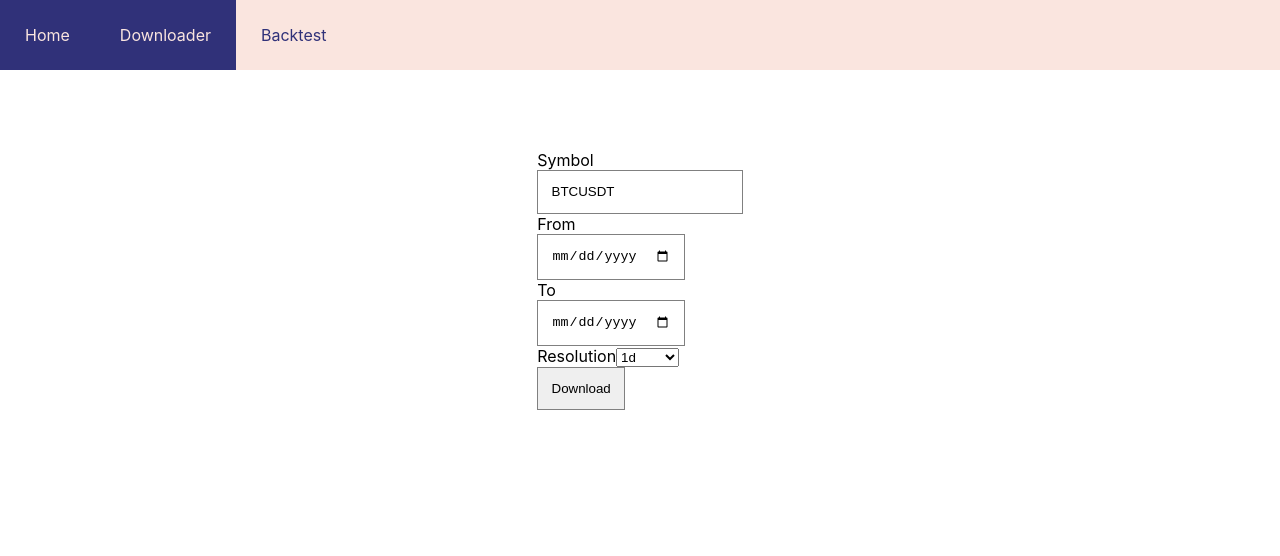
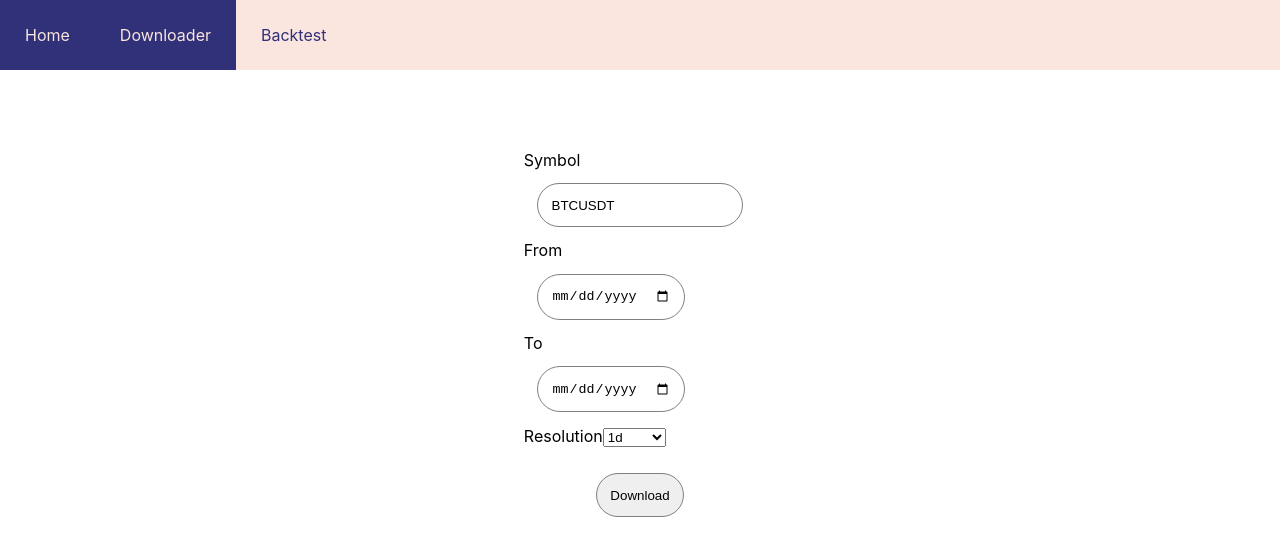
Before and after one commit to Hhanuska/crypto-trader, a Next.js app: page /downloader in a window 1280 px wide. Shown: the top 556 px of the page. Built offline with nearby package versions, Linux system fonts and the light colour scheme.

Commit message:
Update downloader.module.css

```diff
--- a/styles/downloader.module.css
+++ b/styles/downloader.module.css
@@ -8,6 +8,12 @@
     display: block;
     padding: 1em;
     border: thin gray solid;
+    border-radius: 2em;
+    margin: 1em;
+}
+
+.form input:last-of-type {
+    margin: 2em auto;
 }
 
 .progress {
```
